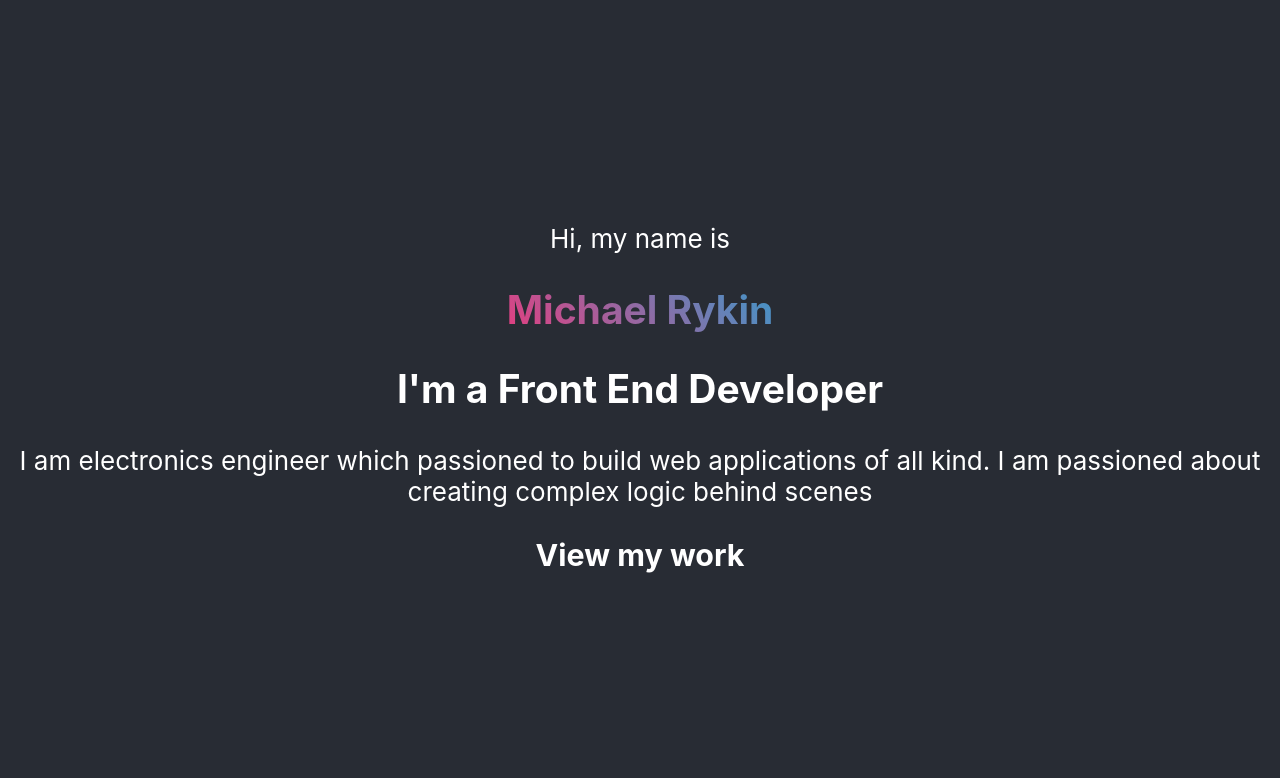
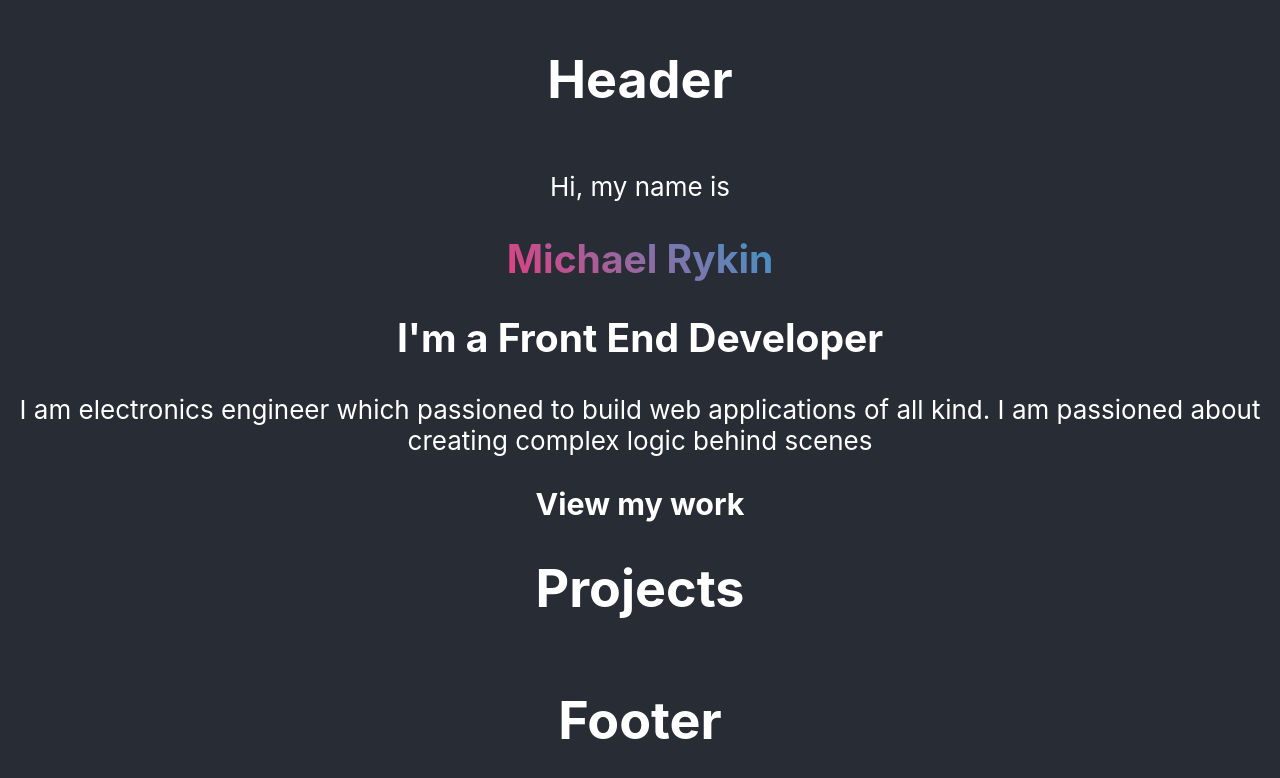
Before and after one commit to michael-ryk/Home_page, a React (Create React App) app: page / in a window 1280 px wide. Shown: the top 778 px of the page. Built offline with nearby package versions, Linux system fonts and the light colour scheme.

Commit message:
Make page structure - define sections

```diff
--- a/src/App.js
+++ b/src/App.js
@@ -1,10 +1,19 @@
+import Header from './components/Header';
 import Welcome from './components/Welcome';
+import Projects from './components/Projects';
+import Footer from './components/Footer';
+
 import styled from 'styled-components';
 
 function App() {
   return (
     <AppStyle>
-      <Welcome />
+      <Header />
+      <main>
+        <Welcome />
+        <Projects />
+      </main>
+      <Footer />
     </AppStyle>
   );
 }
--- /dev/null
+++ b/src/components/Footer.jsx
@@ -0,0 +1,16 @@
+import styled from 'styled-components';
+
+const Footer = () => {
+
+  return (
+    <FooterStyle>
+      <h1>Footer</h1>
+    </FooterStyle>
+  )
+}
+
+const FooterStyle = styled.footer`
+
+`
+
+export default Footer;
--- /dev/null
+++ b/src/components/Header.jsx
@@ -0,0 +1,16 @@
+import styled from 'styled-components';
+
+const Header = () => {
+
+  return (
+    <HeaderStyle>
+      <h1>Header</h1>
+    </HeaderStyle>
+  )
+}
+
+const HeaderStyle = styled.header`
+
+`
+
+export default Header;
--- /dev/null
+++ b/src/components/Projects.jsx
@@ -0,0 +1,16 @@
+import styled from 'styled-components';
+
+const Projects = () => {
+
+  return (
+    <ProjectsStyle>
+      <h1>Projects</h1>
+    </ProjectsStyle>
+  )
+}
+
+const ProjectsStyle = styled.header`
+
+`
+
+export default Projects;
```
